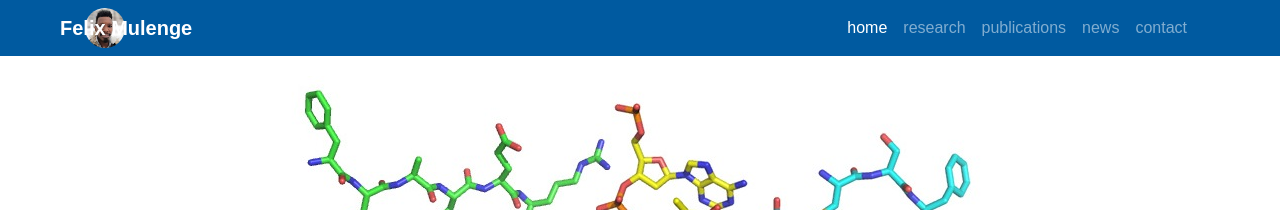
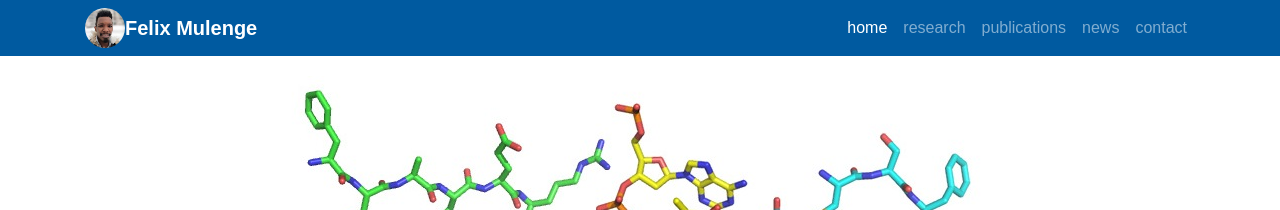
Before and after one commit to fmulenge/fmulenge.github.io, a Jekyll site: the page built from index.md, in a window 1280 px wide. Shown: the top 210 px of the page. Built offline with Jekyll 4.4.1, drawn with Linux system fonts in a browser that asks for light colours.

Commit message:
Update custom.css

```diff
--- a/static/css/custom.css
+++ b/static/css/custom.css
@@ -53,9 +53,10 @@
     height: 40px;
     border-radius: 50%;
     overflow: hidden;
+    float: left;
 }
 
-.navbar-brand
+.dx
 {
     position: absolute;
     width: 100%;
```
